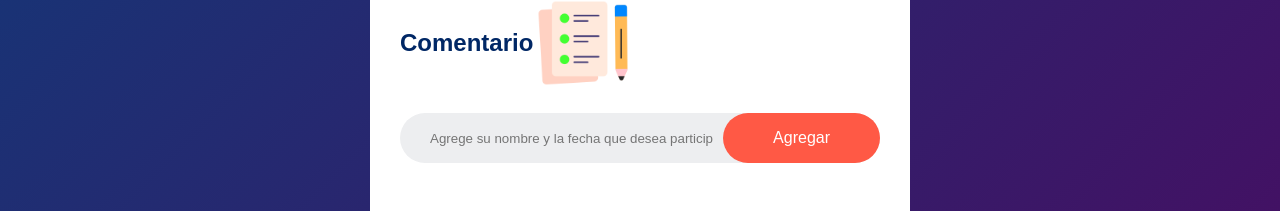
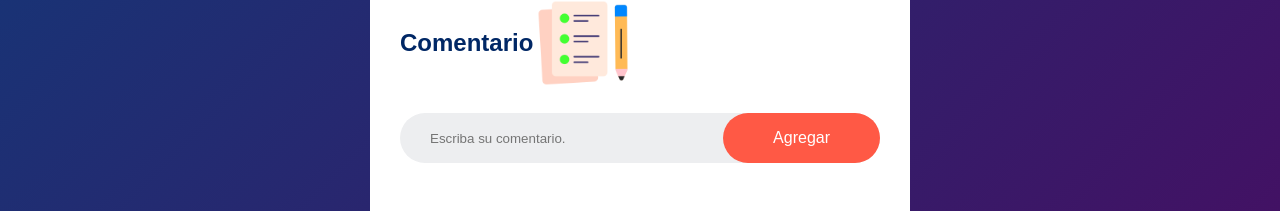
Before and after one commit to hawevine/tareas, a plain HTML site: page index.html in a window 1280 px wide. Shown: the part 157-368 px from the top of the page. Drawn offline with Linux system fonts and the light colour scheme.

Commit message:
Update index.html

```diff
--- a/index.html
+++ b/index.html
@@ -11,7 +11,7 @@
         <div class="tareas">
             <h2>Comentario<img src="images/icon.png"></h2>
             <div class="row">
-                <input type="text" id="input-box" placeholder="Agrege su nombre y la fecha que desea participar">
+                <input type="text" id="input-box" placeholder="Escriba su comentario.">
                 <button onclick="addTask()">Agregar</button>
             </div>
             <ul id="list-container">
```
